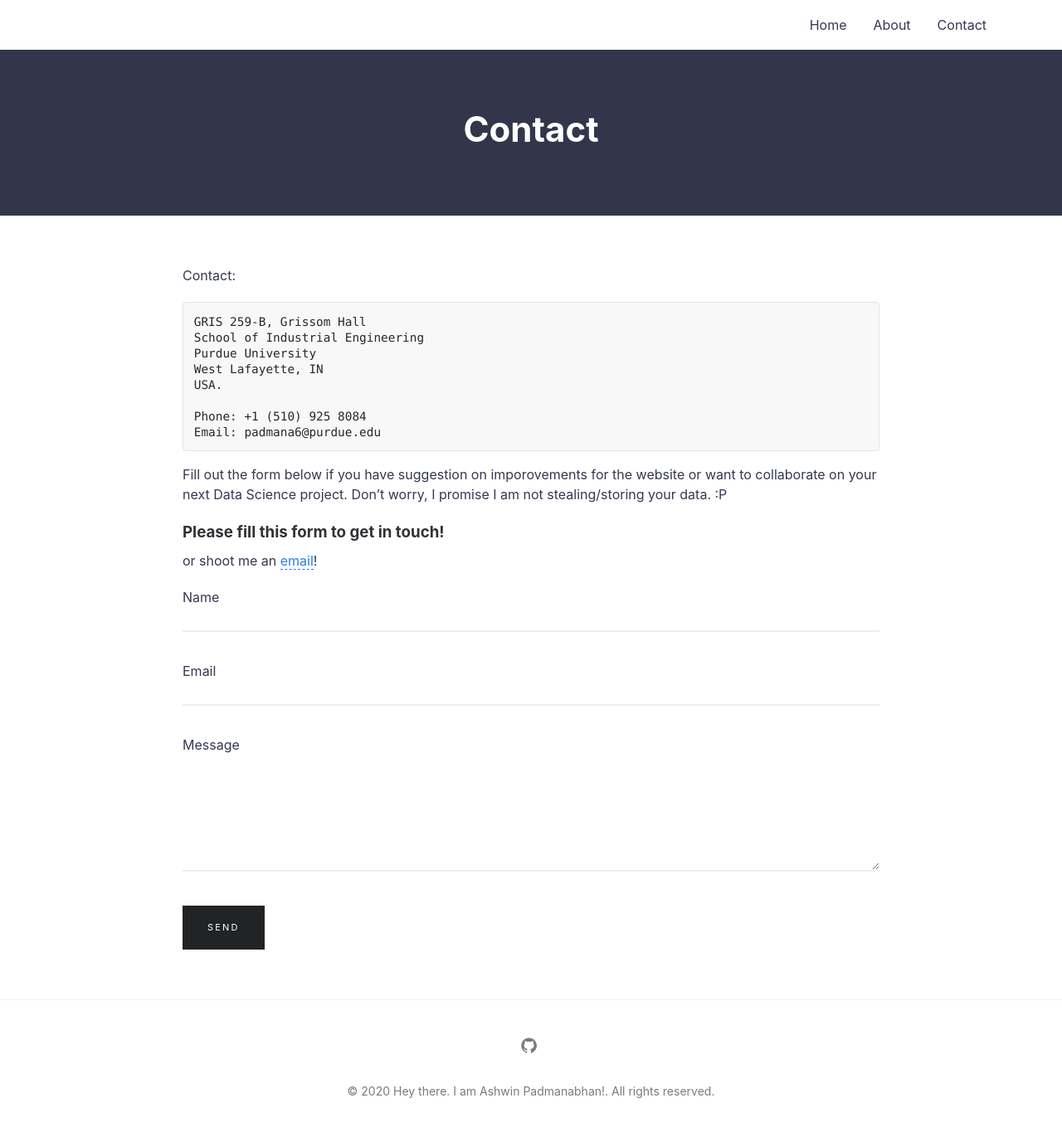
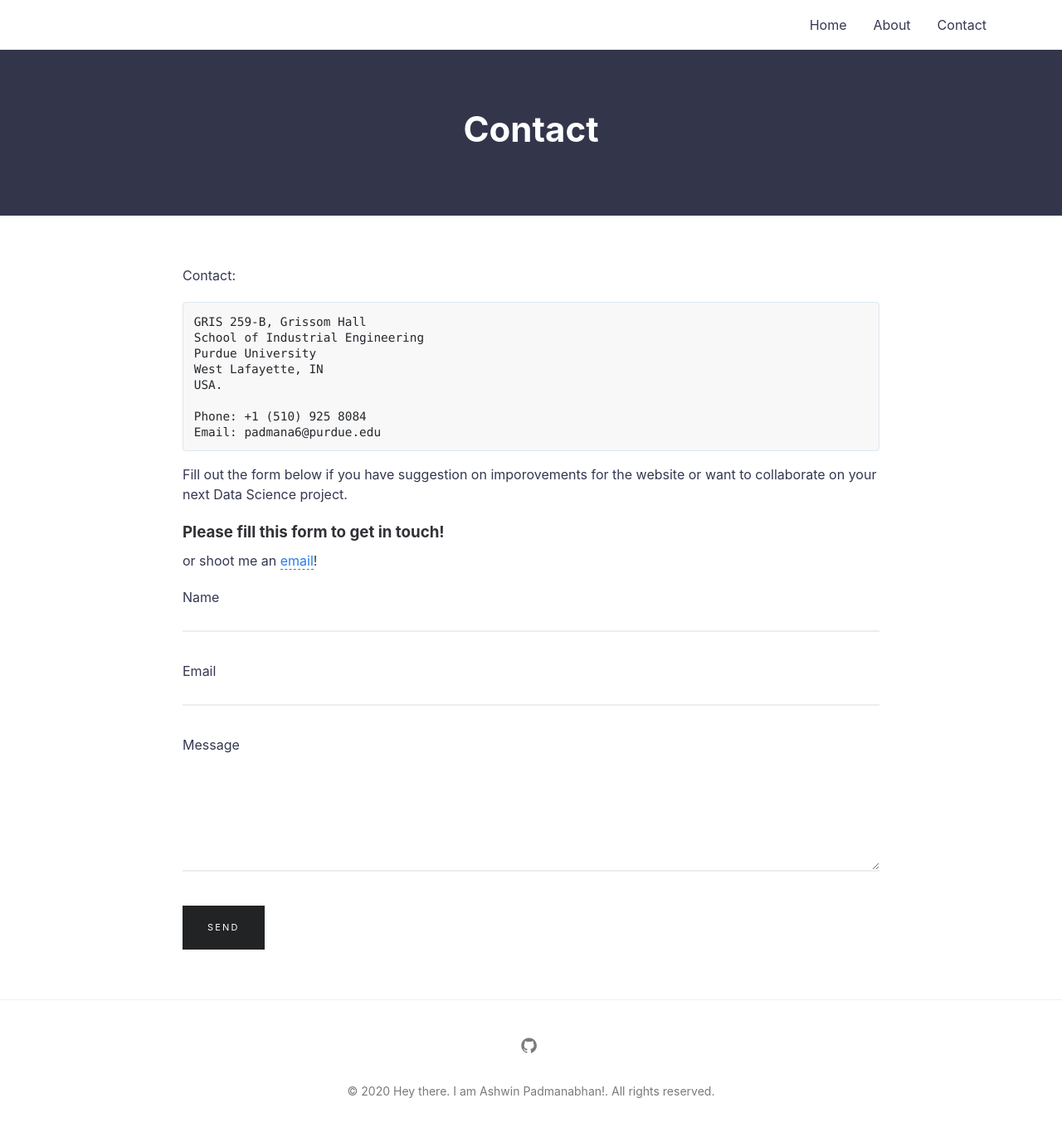
Before and after one commit to PadmanabhanAshwin/PadmanabhanAshwin.github.io, a Jekyll site: the page built from contact.md, in a window 1280 px wide. Shown: the whole page at 83% size. Built offline with Jekyll 4.4.1, drawn with Linux system fonts in a browser that asks for light colours.

````diff
--- a/contact.md
+++ b/contact.md
@@ -16,7 +16,7 @@ Phone: +1 (510) 925 8084
 Email: padmana6@purdue.edu
 ```
 
-Fill out the form below if you have suggestion on imporovements for the website or want to collaborate on your next Data Science project. Don't worry, I promise I am not stealing/storing your data. :P
+Fill out the form below if you have suggestion on imporovements for the website or want to collaborate on your next Data Science project.
 
 ### Please fill this form to get in touch!
 
````
Also changed, not shown: about.md (+10 -5 lines), 3 other files.
